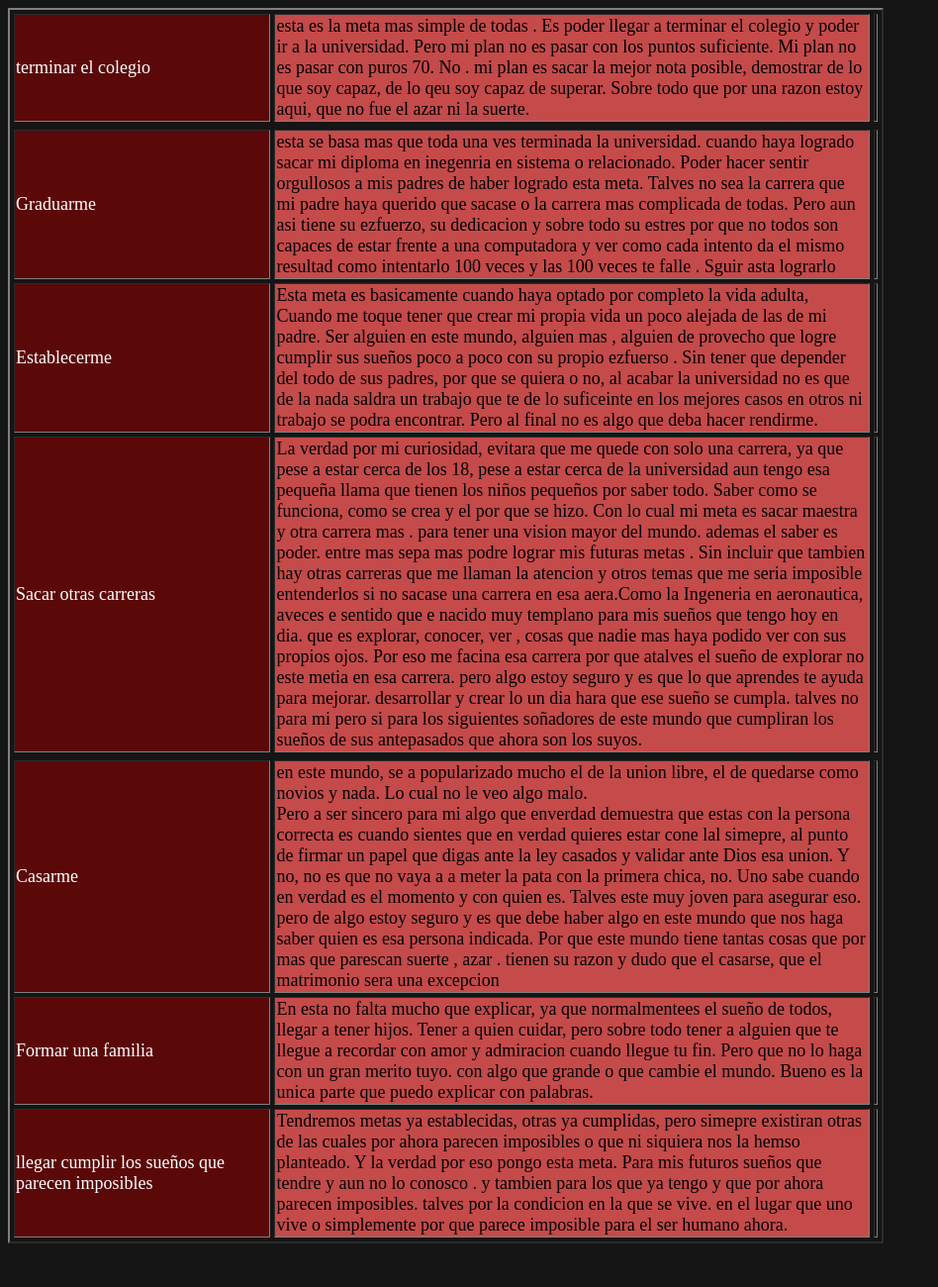
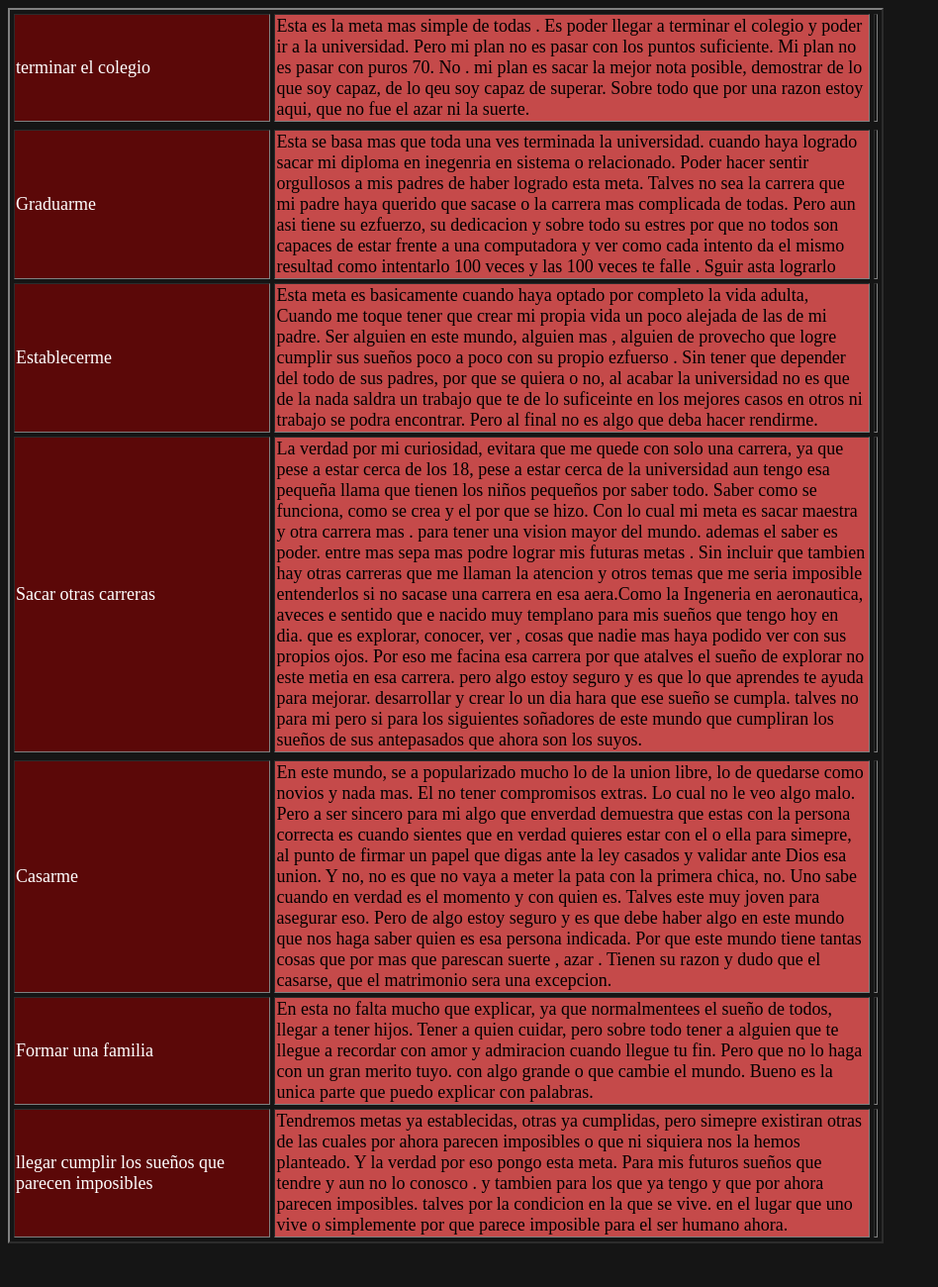
Before and after one commit to 12AJoseph40/pagina.p, a plain HTML site: page mismetas.html in a window 1280 px wide. Shown: the part 60-1360 px from the top of the page at 99% size, without its empty margins (0-948 px from the left). Drawn offline with Linux system fonts and the light colour scheme.

Commit message:
actualizacion talves final

```diff
--- a/mismetas.html
+++ b/mismetas.html
@@ -15,13 +15,13 @@
     <table cellspacing="4" border="2" width="70%">
         <tr>
             <td  width="30%" bgcolor="#5B0808"> <font color="white"size="4" face="Castellar" >terminar el colegio</font></td>
-            <td bgcolor="#C54A4A" > <font  size="4">esta es la meta mas simple de todas . Es poder llegar a terminar el colegio y poder ir a la universidad. Pero mi plan no es pasar con los puntos suficiente. Mi plan no es pasar con puros 70. No . mi plan es sacar la mejor nota posible, demostrar de lo que soy capaz, de lo qeu soy capaz de superar. Sobre todo que por una razon estoy aqui, que no fue el azar ni la suerte.</td></font>
+            <td bgcolor="#C54A4A" > <font  size="4">Esta es la meta mas simple de todas . Es poder llegar a terminar el colegio y poder ir a la universidad. Pero mi plan no es pasar con los puntos suficiente. Mi plan no es pasar con puros 70. No . mi plan es sacar la mejor nota posible, demostrar de lo que soy capaz, de lo qeu soy capaz de superar. Sobre todo que por una razon estoy aqui, que no fue el azar ni la suerte.</td></font>
             <td></td>
         </tr>
         <tr>
         <tr>
             <td bgcolor="#5B0808"> <font color="white"size="4" face="Castellar" >Graduarme</font></td>
-            <td bgcolor="#C54A4A">  <font  size="4">esta se basa mas que toda una ves terminada la universidad. cuando haya logrado sacar mi diploma en inegenria en sistema o relacionado. Poder hacer sentir orgullosos a mis padres de haber logrado esta meta. Talves no sea la carrera que mi padre haya querido que sacase o la carrera mas complicada de todas. Pero aun asi tiene su ezfuerzo, su dedicacion y sobre todo su estres por que no todos son capaces de estar frente a una computadora y ver como cada intento da el mismo resultad como intentarlo 100 veces y las 100 veces te falle . Sguir asta lograrlo </font></td>
+            <td bgcolor="#C54A4A">  <font  size="4">Esta se basa mas que toda una ves terminada la universidad. cuando haya logrado sacar mi diploma en inegenria en sistema o relacionado. Poder hacer sentir orgullosos a mis padres de haber logrado esta meta. Talves no sea la carrera que mi padre haya querido que sacase o la carrera mas complicada de todas. Pero aun asi tiene su ezfuerzo, su dedicacion y sobre todo su estres por que no todos son capaces de estar frente a una computadora y ver como cada intento da el mismo resultad como intentarlo 100 veces y las 100 veces te falle . Sguir asta lograrlo </font></td>
             <td></td>
         </tr>
         <tr>
@@ -37,18 +37,18 @@
         <tr>
         <tr>
             <td bgcolor="#5B0808"> <font color="white"size="4" face="Castellar" >Casarme</font></td>
-            <td bgcolor="#C54A4A">  <font  size="4">en este mundo, se a popularizado mucho el de la union libre, el de quedarse como novios y nada. Lo cual no le veo algo malo. <br>Pero a ser sincero para mi algo que enverdad demuestra que estas con la persona correcta es cuando sientes que en verdad quieres estar cone lal simepre, al punto de firmar un papel que digas ante la ley casados y validar ante Dios esa union. Y no, no es que no vaya a a meter la pata con la primera chica, no. Uno sabe cuando en verdad es el momento y con quien es. Talves este muy joven para asegurar eso. pero de algo estoy seguro y es que debe haber algo en este mundo que nos haga saber quien es esa persona indicada. Por que este mundo tiene tantas cosas que por mas que parescan suerte , azar . tienen su razon y dudo que el casarse, que el matrimonio sera una excepcion</font></td>
+            <td bgcolor="#C54A4A">  <font  size="4">En este mundo, se a popularizado mucho lo de la union libre, lo de quedarse como novios y nada mas. El no tener compromisos extras. Lo cual no le veo algo malo. <br>Pero a ser sincero para mi algo que enverdad demuestra que estas con la persona correcta es cuando sientes que en verdad quieres estar con el o ella para simepre, al punto de firmar un papel que digas ante la ley casados y validar ante Dios esa union. Y no, no es que no vaya a meter la pata con la primera chica, no. Uno sabe cuando en verdad es el momento y con quien es. Talves este muy joven para asegurar eso. Pero de algo estoy seguro y es que debe haber algo en este mundo que nos haga saber quien es esa persona indicada. Por que este mundo tiene tantas cosas que por mas que parescan suerte , azar . Tienen su razon y dudo que el casarse, que el matrimonio sera una excepcion.</font></td>
             <td></td>
         </tr>
         <tr>
             <td bgcolor="#5B0808"> <font color="white"size="4" face="Castellar" >Formar una familia</font></td>
-            <td bgcolor="#C54A4A">  <font  size="4">En esta no falta mucho que explicar, ya que normalmentees el sueño de todos, llegar a tener hijos. Tener a quien cuidar, pero sobre todo tener a alguien que te llegue a recordar con amor y admiracion cuando llegue tu fin. Pero que no lo haga con un gran merito tuyo. con algo que grande o que cambie el mundo. Bueno es la unica parte que puedo explicar con palabras.</font></td>
+            <td bgcolor="#C54A4A">  <font  size="4">En esta no falta mucho que explicar, ya que normalmentees el sueño de todos, llegar a tener hijos. Tener a quien cuidar, pero sobre todo tener a alguien que te llegue a recordar con amor y admiracion cuando llegue tu fin. Pero que no lo haga con un gran merito tuyo. con algo grande o que cambie el mundo. Bueno es la unica parte que puedo explicar con palabras.</font></td>
             <td></td>
         </tr>
 
         <tr>
             <td bgcolor="#5B0808"> <font color="white"size="4" face="Castellar" >llegar cumplir los sueños que parecen imposibles</font></td>
-            <td bgcolor="#C54A4A">  <font  size="4">Tendremos metas ya establecidas, otras ya cumplidas, pero simepre existiran otras de las cuales por ahora parecen imposibles o que ni siquiera nos la hemso planteado. Y la verdad por eso pongo esta meta. Para mis futuros sueños que tendre y aun no lo conosco . y tambien para los que ya tengo y que por ahora parecen imposibles. talves por la condicion en la que se vive. en el lugar que uno vive o simplemente por que parece imposible para el ser humano ahora. </font></td>
+            <td bgcolor="#C54A4A">  <font  size="4">Tendremos metas ya establecidas, otras ya cumplidas, pero simepre existiran otras de las cuales por ahora parecen imposibles o que ni siquiera nos la hemos planteado. Y la verdad por eso pongo esta meta. Para mis futuros sueños que tendre y aun no lo conosco . y tambien para los que ya tengo y que por ahora parecen imposibles. talves por la condicion en la que se vive. en el lugar que uno vive o simplemente por que parece imposible para el ser humano ahora. </font></td>
             <td></td>
         </tr>
    </table>
```
Also changed, not shown: contactanos.html (+1 -10 lines), habilidades.html (+4 -4 lines), imagenes/Captura de pantalla 2022-03-16 203158.png (added), imagenes/Captura de pantalla 2022-03-16 203215.png (added), imagenes/Captura de pantalla 2022-03-16 204056.png (added).
